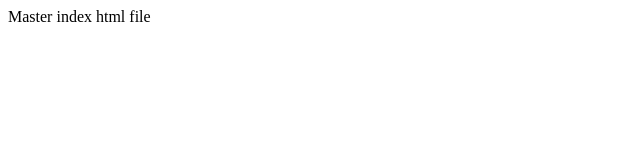
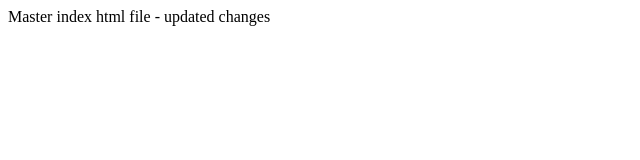
Before and after one commit to manendrarawat/generate-conflict, a plain HTML site: page index.html in a window 1280 px wide. Shown: the whole page, without its empty margins (0-640 px from the left). Drawn offline with Linux system fonts and the light colour scheme.

Commit message:
updated master

```diff
--- a/index.html
+++ b/index.html
@@ -6,6 +6,6 @@
     <title>Document</title>
 </head>
 <body>
-    Master index html file
+    Master index html file - updated changes
 </body>
 </html>
```
